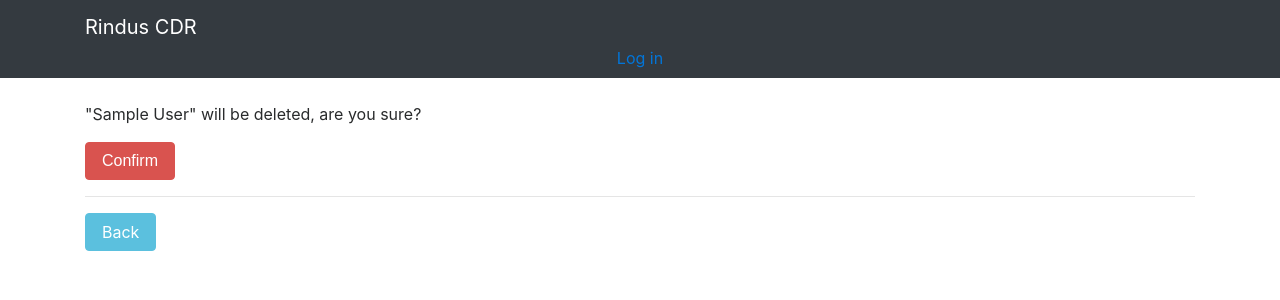
After one commit to Zaldric/rindus_crud, a Django app: page /delete/1/ in a window 1280 px wide. The commit adds this page. Shown: the top 300 px of the page. Run offline with Django 3.2, Linux system fonts and the light colour scheme; a user stored in the database is signed in; tables that the repository leaves empty hold one stand-in row (values such as "Sample post"); some libraries are stand-ins or nearby versions.

Commit message:
Delete User done.

```diff
--- a/rindus_crud/urls.py
+++ b/rindus_crud/urls.py
@@ -16,7 +16,7 @@ Including another URLconf
 from django.conf.urls import url, include
 from django.contrib import admin
 from django.contrib.auth import views
-from .views import UsersList, CreateUser, UpdateUser
+from .views import UsersList, CreateUser, UpdateUser, DeleteUser
 
 urlpatterns = [
     url(r'^admin/', admin.site.urls),
@@ -25,5 +25,6 @@ urlpatterns = [
     url(r'^auth/', include('social_django.urls', namespace='social')),
     url(r'^add/', CreateUser.as_view(), name='add'),
     url(r'^update/(?P<pk>\d+)/$', UpdateUser.as_view(), name='update'),
+    url(r'^delete/(?P<pk>\d+)/$', DeleteUser.as_view(), name='delete'),
     url(r'^$', UsersList.as_view(), name='home'),
 ]
--- a/rindus_crud/views.py
+++ b/rindus_crud/views.py
@@ -22,7 +22,6 @@ class UsersList(LoginRequiredMixin, generic.ListView):
 
 class CreateUser(LoginRequiredMixin, generic.edit.CreateView):
 	login_url = '/login'
-	redirect_field_name = 'home'
 	model = User
 	fields = ('first_name', 'last_name', 'iban')
 	template_name = 'user_form.html'
@@ -49,3 +48,16 @@ class UpdateUser(LoginRequiredMixin, generic.edit.UpdateView):
 	def form_valid(self, form):
 		form.instance.admin_id = self.request.user
 		return super(UpdateUser, self).form_valid(form)
+
+class DeleteUser(LoginRequiredMixin, generic.edit.DeleteView):
+	login_url = '/login/'
+	model = User
+	success_url = reverse_lazy('home')
+	template_name = 'user_confirm_delete.html'
+
+	def get_object(self, *args, **kwargs):
+		user = super(DeleteUser, self).get_object(*args, **kwargs)
+		if not user.admin_id == self.request.user:
+			raise Http404()
+
+		return user
--- a/templates/home.html
+++ b/templates/home.html
@@ -33,7 +33,7 @@
 								<div class="dropdown-menu">
 
 									<a class="dropdown-item" href="/update/{{user_item.id}}">Update</a>
-									<a class="dropdown-item" href="#">Delete</a>
+									<a class="dropdown-item" href="/delete/{{user_item.id}}">Delete</a>
 								</div>
 							</div>
 						</td>
--- /dev/null
+++ b/templates/user_confirm_delete.html
@@ -0,0 +1,12 @@
+{% extends "layout.html" %}
+
+{% block content %}
+<form action="" method="post">
+  {% csrf_token %}
+  <p>"{{ object }}" will be deleted, are you sure?</p>
+  <input class="btn btn-danger" type="submit" value="Confirm" />
+  <br />
+  <hr />
+  <p><a class="btn btn-info" href="{% url 'home' %}">Back</a></p>
+</form>
+{% endblock content %}
```
Also changed, not shown: templates/user_form.html (+4 -4 lines).
